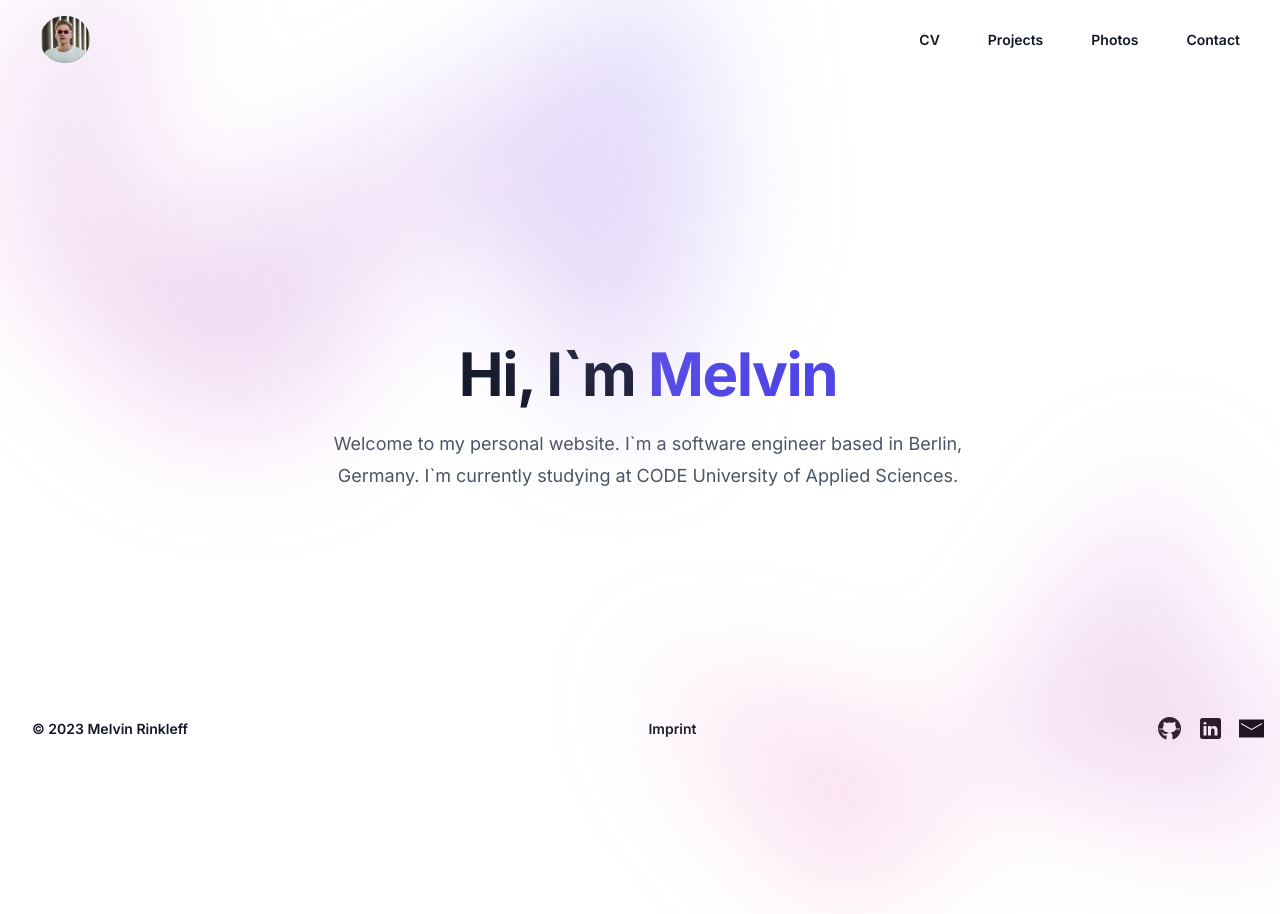
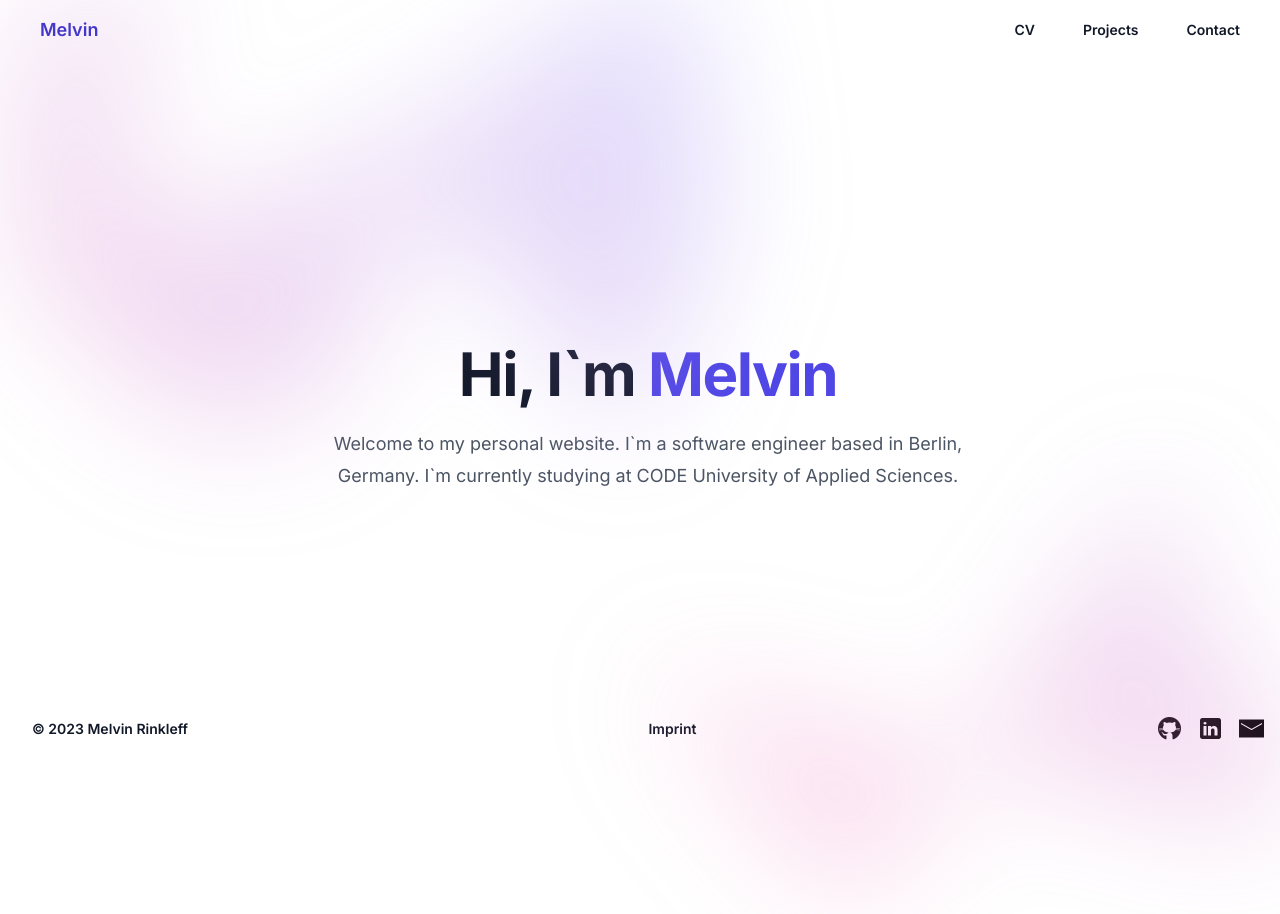
Before and after one commit to Melvin2306/melvinrinkleff.de, a Next.js app in the folder website/: page / in a window 1280 px wide. Built offline with nearby package versions, Linux system fonts and the light colour scheme.

Commit message:
Update Navbar.tsx

```diff
--- a/website/src/app/components/Navbar.tsx
+++ b/website/src/app/components/Navbar.tsx
@@ -9,7 +9,6 @@ import Link from "next/link";
 const navigation = [
   { name: "CV", href: "cv" },
   { name: "Projects", href: "projects" },
-  { name: "Photos", href: "photos" },
   { name: "Contact", href: "contact" },
 ];
 
@@ -27,13 +26,11 @@ export default function Navbar() {
         >
           <div className="flex lg:flex-1">
             <Link href="/">
-              <Image
-                src="/melvin.jpg"
-                alt="Photo of Melvin Rinkleff"
-                width={50}
-                height={50}
-                className="rounded-full"
-              />
+              <h3>
+                <span className="text-indigo-700 font-semibold text-lg">
+                  Melvin
+                </span>
+              </h3>
             </Link>
           </div>
           <div className="flex lg:hidden">
@@ -64,8 +61,8 @@ export default function Navbar() {
           open={mobileMenuOpen}
           onClose={setMobileMenuOpen}
         >
-          <div className="fixed inset-0" />
-          <Dialog.Panel className="fixed inset-y-0 right-0 z-50 w-full overflow-y-auto bg-white px-6 py-6 sm:max-w-sm sm:ring-1 sm:ring-gray-900/10">
+          <div className="fixed inset-0 bg-white bg-opacity-50 backdrop-filter backdrop-blur-lg" />
+          <Dialog.Panel className="fixed inset-y-0 right-0 z-50 w-full overflow-y-auto bg-white bg-opacity-60 px-6 py-6 sm:max-w-sm sm:w-80 sm:ring-1 sm:ring-gray-900/10 backdrop-filter backdrop-blur-lg">
             <div className="flex items-center justify-between">
               <button
                 type="button"
@@ -83,7 +80,7 @@ export default function Navbar() {
                     <Link
                       key={item.name}
                       href={item.href}
-                      className="-mx-3 block rounded-lg px-3 py-2 text-base font-semibold leading-7 text-gray-900 hover:bg-gray-50"
+                      className="-mx-3 block rounded-lg px-3 py-2 text-base font-semibold leading-7 text-gray-900 hover:bg-gray-200"
                     >
                       {item.name}
                     </Link>
```
